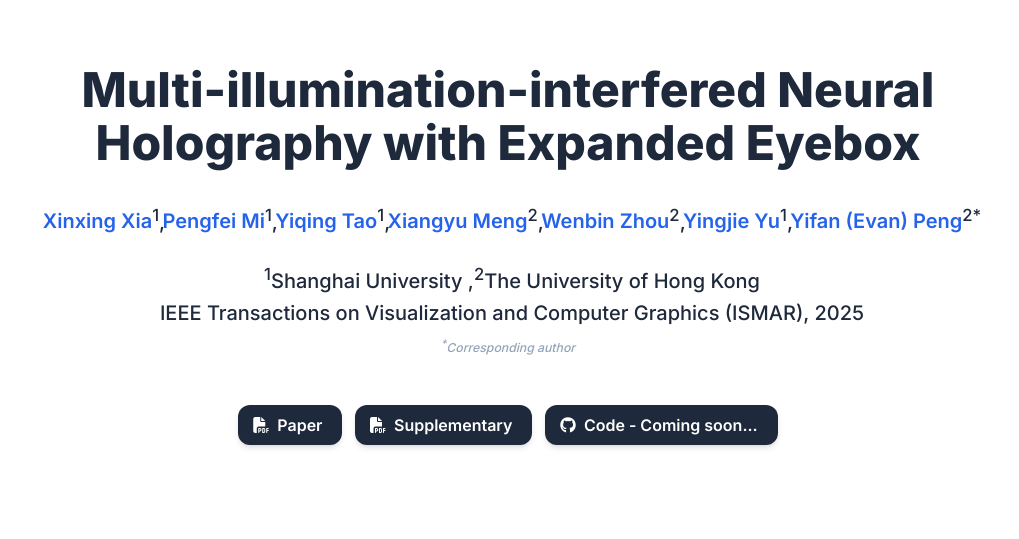
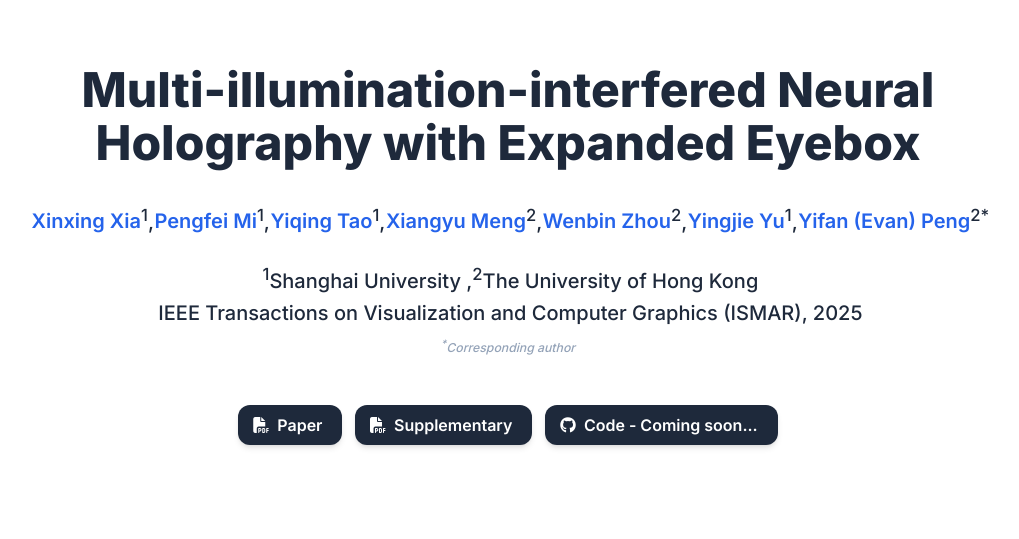
Before and after one commit to urimoo/urimoo.github.io, a plain HTML site: page TVCG2025/index.html in a window 1280 px wide. Shown: the top 539 px of the page, without its empty margins (132-1151 px from the left). Drawn offline with nearby package versions, Linux system fonts and the light colour scheme; some icons are missing.

Commit message:
Update index.css

```diff
--- a/TVCG2025/static/css/index.css
+++ b/TVCG2025/static/css/index.css
@@ -100,7 +100,7 @@
 }
 
 .hero-body {
-    padding: 4rem 1.5rem;
+    padding: 4rem;
 }
 .hero-body-l {
     padding: 4rem 4rem;
@@ -205,7 +205,7 @@
 
 .author-block {
   display: inline-block;
-  margin-right: -0.5rem;
+  margin-right: -0.3rem;
 }
 
 .publication-banner img {
```
